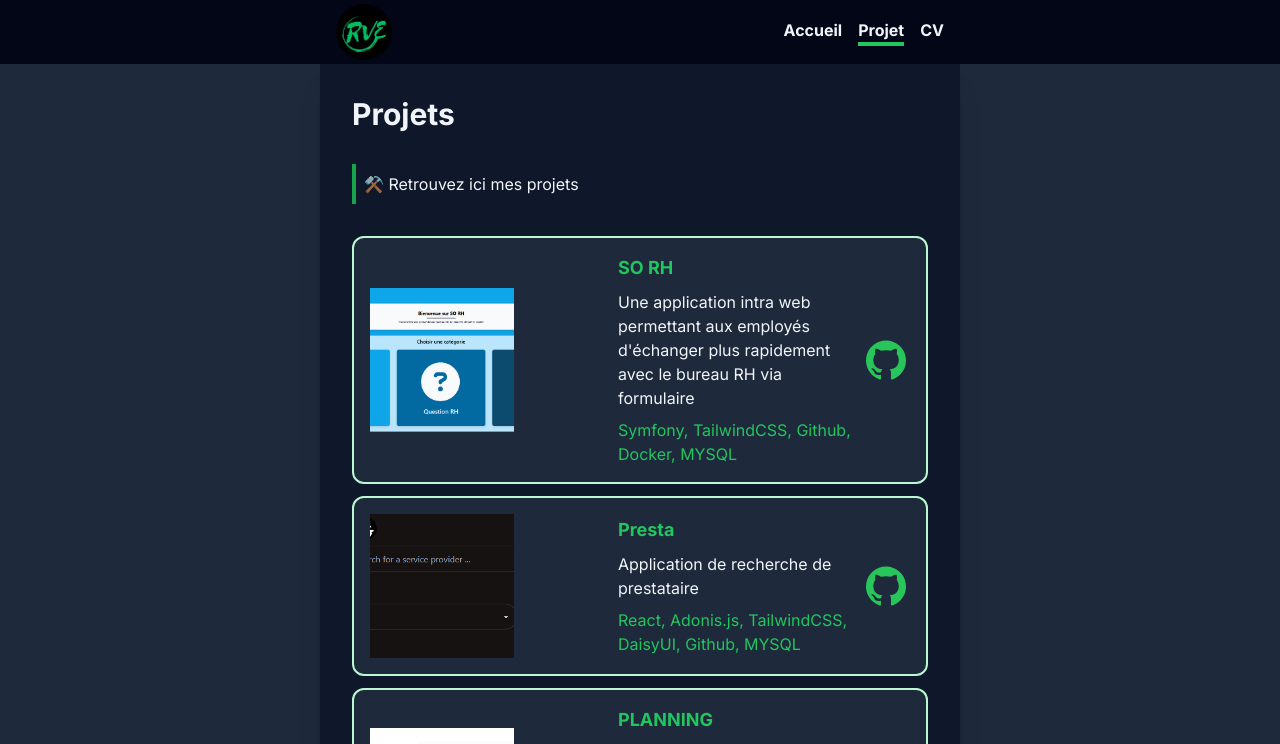
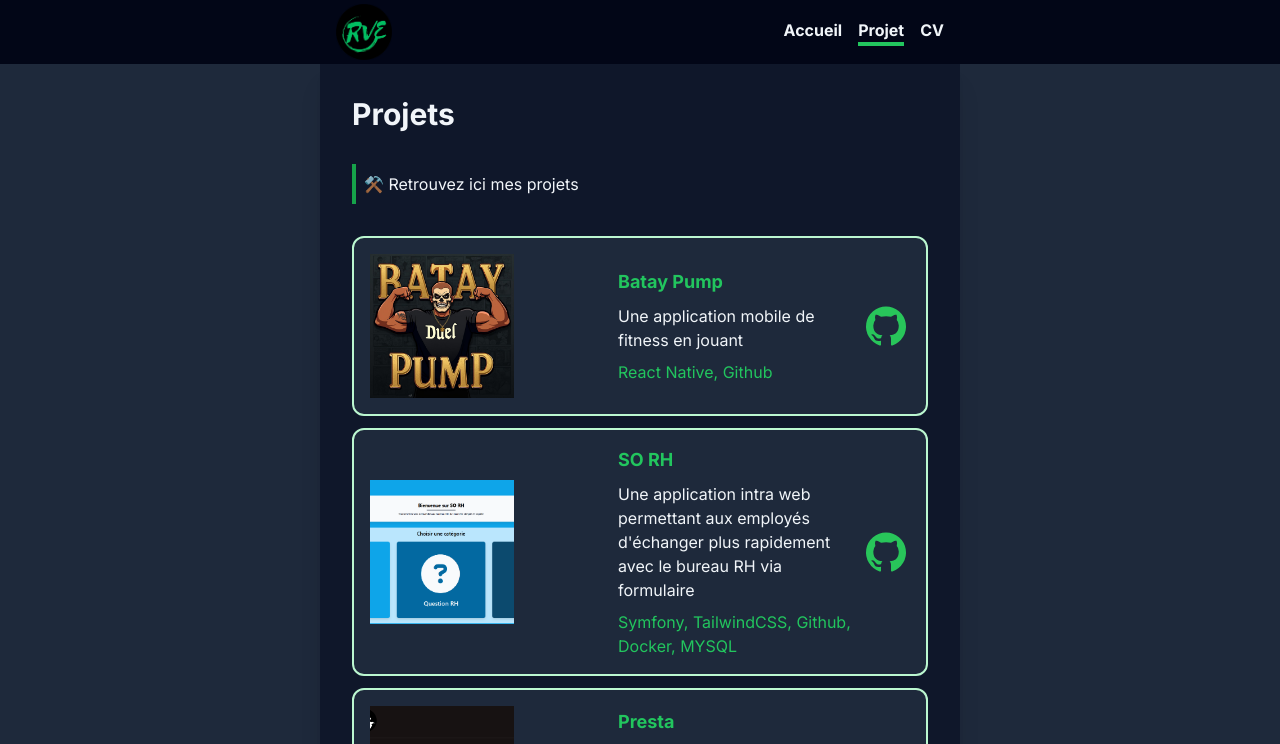
Before and after one commit to FlorentRVE/NEXTJS-Portfolio, a Next.js app: page /projet in a window 1280 px wide. Shown: the top 744 px of the page. Built offline with nearby package versions, Linux system fonts and the light colour scheme.

Commit message:
Ajout projet batay pump

```diff
--- a/app/projet/page.tsx
+++ b/app/projet/page.tsx
@@ -15,6 +15,13 @@ export default function projet() {
         </div>
 
         <div className="flex flex-col gap-3">
+          <ProjetComponent
+            image="/projet/batayPump.png"
+            titre="Batay Pump"
+            description="Une application mobile de fitness en jouant"
+            stack="React Native, Github"
+            lienGitHub="https://github.com/FlorentRVE/REACT-NATIVE-Batay_Pump"
+          />
           <ProjetComponent
             image="/projet/so_rh.png"
             titre="SO RH"
```
Also changed, not shown: public/projet/batayPump.png (added).
